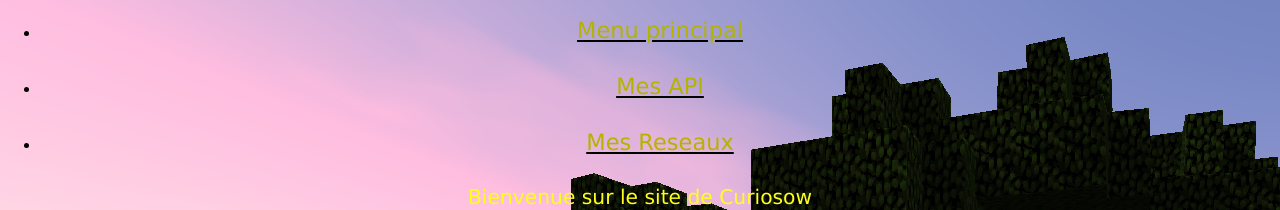
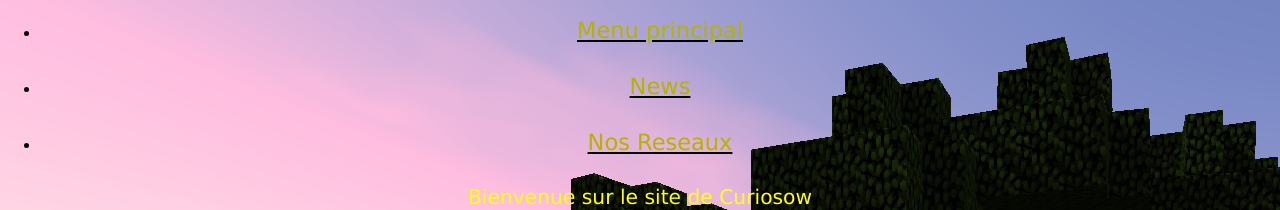
Before and after one commit to Curiosow/pluginuhc, a plain HTML site: page index.html in a window 1280 px wide. Shown: the part 144-354 px from the top of the page. Drawn offline with Linux system fonts and the light colour scheme.

Commit message:
Update index.html

```diff
--- a/index.html
+++ b/index.html
@@ -43,8 +43,8 @@ and open the template in the editor.
         <!-- Menu de navigation du site -->
         <ul class="navbar">
         <li><a href="index.html"> <p class="navigateStyle">Menu principal</p> </a>
-        <li><a href="api.html"> <p class="navigateStyle">Mes API</p> </a>
-        <li><a href="social.html"> <p class="navigateStyle">Mes Reseaux</p> </a>
+        <li><a href="index.html"> <p class="navigateStyle">News</p> </a>
+        <li><a href="social.html"> <p class="navigateStyle">Nos Reseaux</p> </a>
         </ul>
 
         <!-- Contenu principal -->
```
